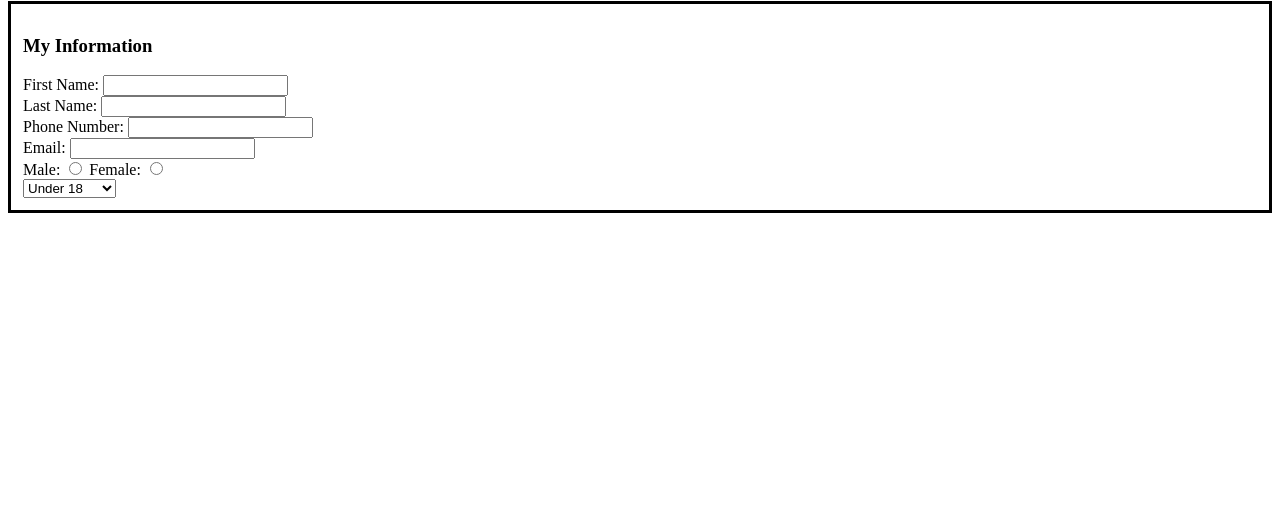
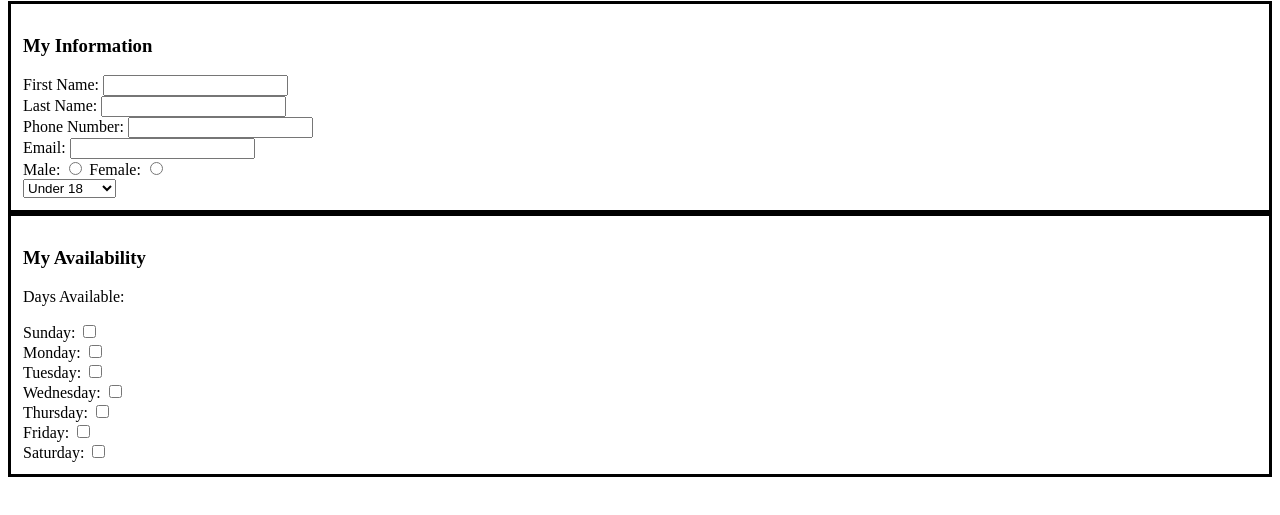
Before and after one commit to SaverLINK48/lab4, a plain HTML site: page index.html in a window 1280 px wide. Shown: the part 79-594 px from the top of the page. Drawn offline with Linux system fonts and the light colour scheme.

Commit message:
Added availibility and selection for days available.

```diff
--- a/index.html
+++ b/index.html
@@ -36,6 +36,33 @@
 			  <option value="older than 65" >65 and over</option>
             </select>
 		  </div>
+		</div>
+		<div style="padding: 12px;border:3px solid">
+		  <h3> My Availability </h3>
+		    <div class="Availability">
+			  <p> Days Available: </p>
+			  <div>
+			    <label> Sunday: <input type="checkbox" name="available_field[]" value Sunday"></label>
+			  </div>
+			  <div>
+			    <label> Monday: <input type="checkbox" name="available_field[]" value Monday"></label>
+			  </div>
+			  <div>
+			    <label> Tuesday: <input type="checkbox" name="available_field[]" value Tuesday"></label>
+			  </div>
+			  <div>
+			    <label> Wednesday: <input type="checkbox" name="available_field[]" value Wednesday"></label>
+			  </div>
+			  <div>
+			    <label> Thursday: <input type="checkbox" name="available_field[]" value Thursday"></label>
+			  </div>
+			  <div>
+			    <label> Friday: <input type="checkbox" name="available_field[]" value Friday"></label>
+			  </div>
+			  <div>
+			    <label> Saturday: <input type="checkbox" name="available_field[]" value Saturday"></label>
+			  </div>
+		</div>
 	</form>
   </body>
 </html>
```
